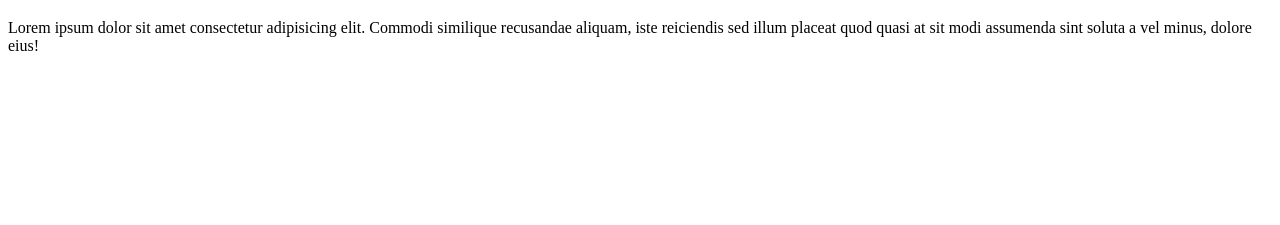
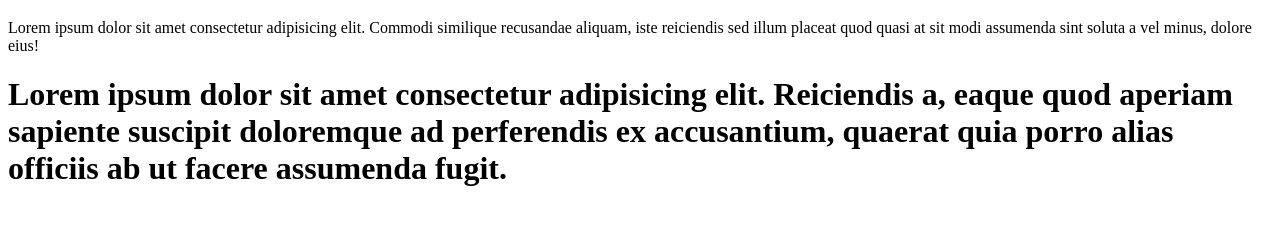
Before and after one commit to uwingabirejoselyne/Gym-Git-Exercise-Solutions, a plain HTML site: page home.html in a window 1280 px wide. Shown: the part 61-286 px from the top of the page. Drawn offline with Linux system fonts and the light colour scheme.

Commit message:
Make changes on home page

```diff
--- a/home.html
+++ b/home.html
@@ -9,5 +9,6 @@
 <body>
     <h1>Home page!</h1>
     <p>Lorem ipsum dolor sit amet consectetur adipisicing elit. Commodi similique recusandae aliquam, iste reiciendis sed illum placeat quod quasi at sit modi assumenda sint soluta a vel minus, dolore eius!</p>
+    <h1>Lorem ipsum dolor sit amet consectetur adipisicing elit. Reiciendis a, eaque quod aperiam sapiente suscipit doloremque ad perferendis ex accusantium, quaerat quia porro alias officiis ab ut facere assumenda fugit.</h1>
 </body>
 </html>
```
